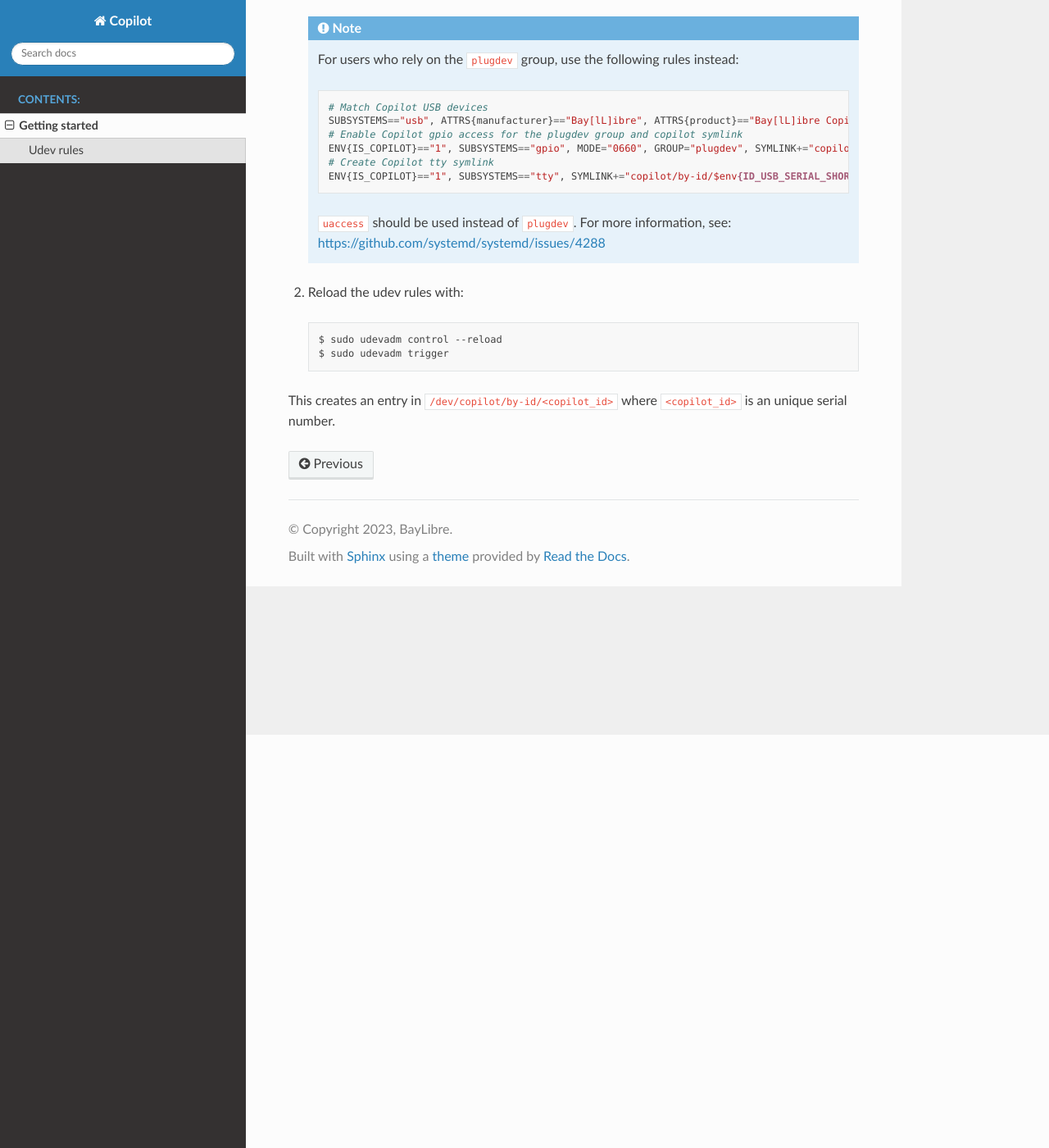
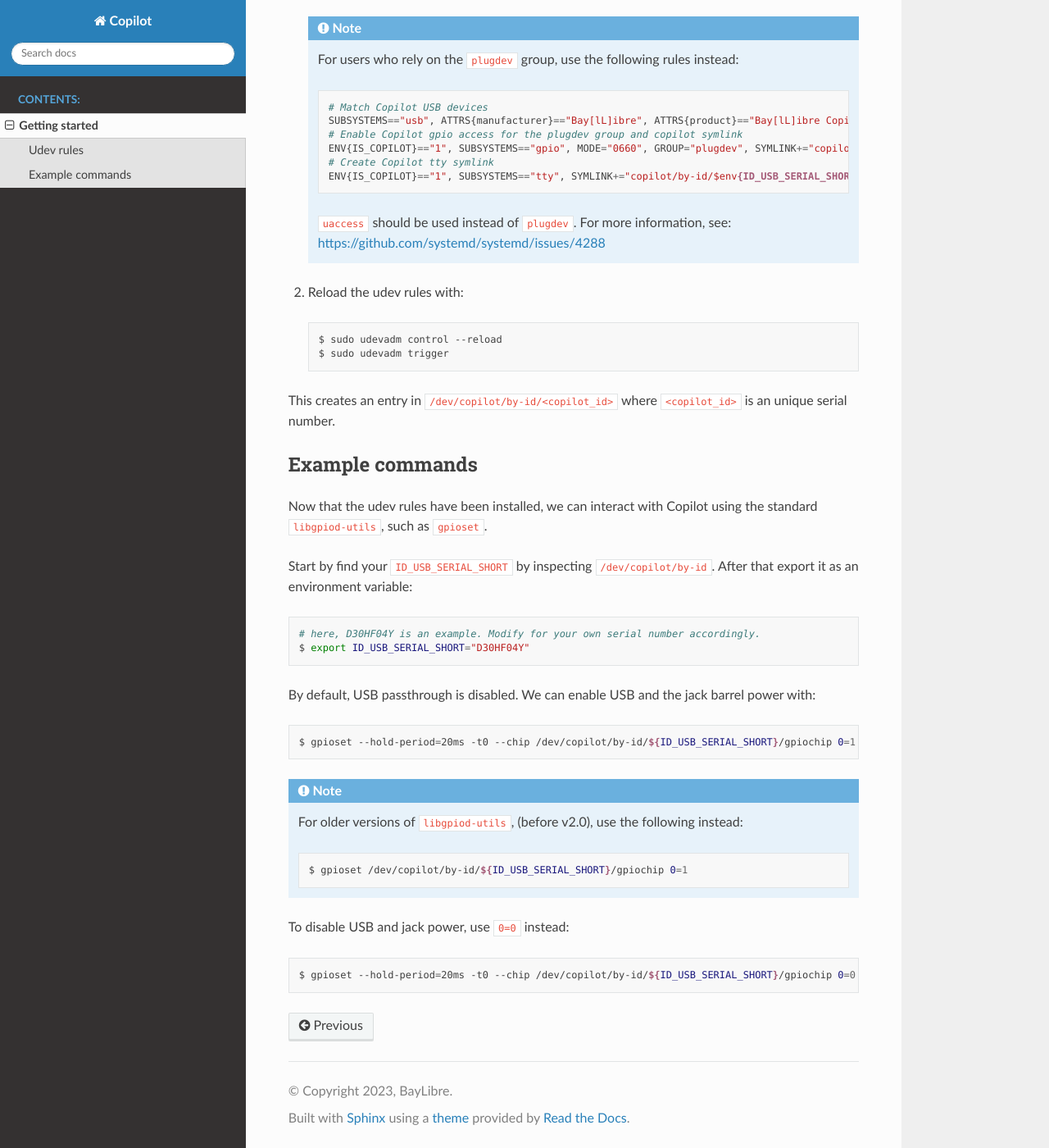
Before and after one commit to BayLibre/Copilot, a Sphinx documentation site: the page built from doc/source/getting-started.rst, in a window 1280 px wide and 1400 px high, scrolled down 504 px. Shown: the whole window at 82% size. Built offline with Sphinx 7.4.7 and the Read the Docs theme 2.0.0, drawn with Linux system fonts in a browser that asks for light colours.

Commit message:
doc: getting-started: add some example commands
Add some simple example commands to show how to enable/disable USB.

Signed-off-by: Mattijs Korpershoek <mkorpershoek@baylibre.com>

```diff
--- a/doc/source/getting-started.rst
+++ b/doc/source/getting-started.rst
@@ -43,3 +43,38 @@
      sudo udevadm trigger
 
 This creates an entry in ``/dev/copilot/by-id/<copilot_id>`` where ``<copilot_id>`` is an unique serial number.
+
+Example commands
+----------------
+
+Now that the udev rules have been installed, we can interact with Copilot using the
+standard ``libgpiod-utils``, such as ``gpioset``.
+
+Start by find your ``ID_USB_SERIAL_SHORT`` by inspecting ``/dev/copilot/by-id``.
+After that export it as an environment variable:
+
+.. prompt:: bash $ auto
+
+   # here, D30HF04Y is an example. Modify for your own serial number accordingly.
+   $ export ID_USB_SERIAL_SHORT="D30HF04Y"
+
+By default, USB passthrough is disabled. We can enable USB and the jack barrel power with:
+
+.. prompt:: bash $
+
+   gpioset --hold-period=20ms -t0 --chip /dev/copilot/by-id/${ID_USB_SERIAL_SHORT}/gpiochip 0=1
+
+.. note::
+
+   For older versions of ``libgpiod-utils``, (before v2.0), use the following instead:
+
+   .. prompt:: bash $
+
+      gpioset /dev/copilot/by-id/${ID_USB_SERIAL_SHORT}/gpiochip 0=1
+
+
+To disable USB and jack power, use ``0=0`` instead:
+
+.. prompt:: bash $
+
+   gpioset --hold-period=20ms -t0 --chip /dev/copilot/by-id/${ID_USB_SERIAL_SHORT}/gpiochip 0=0
```
